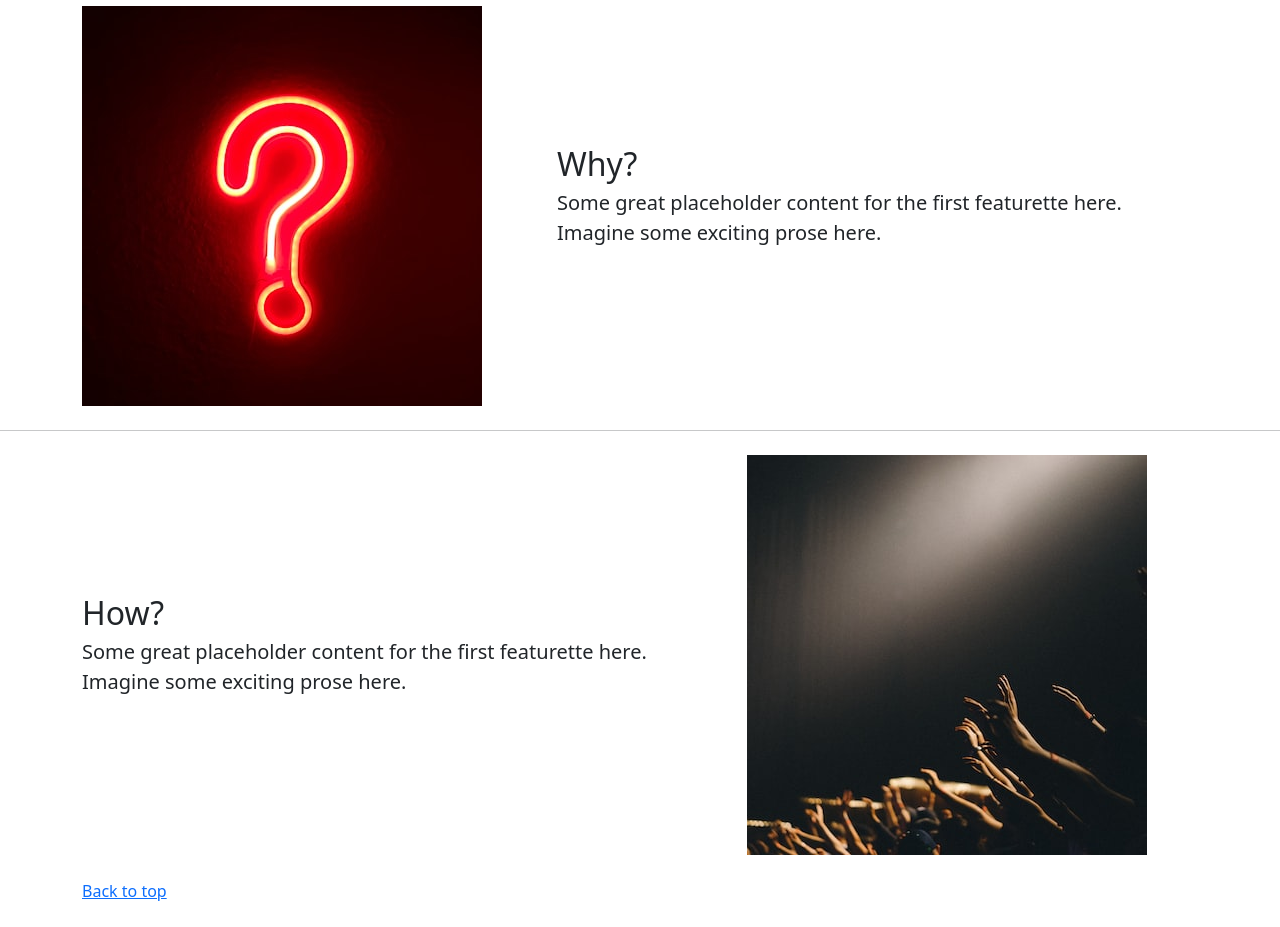
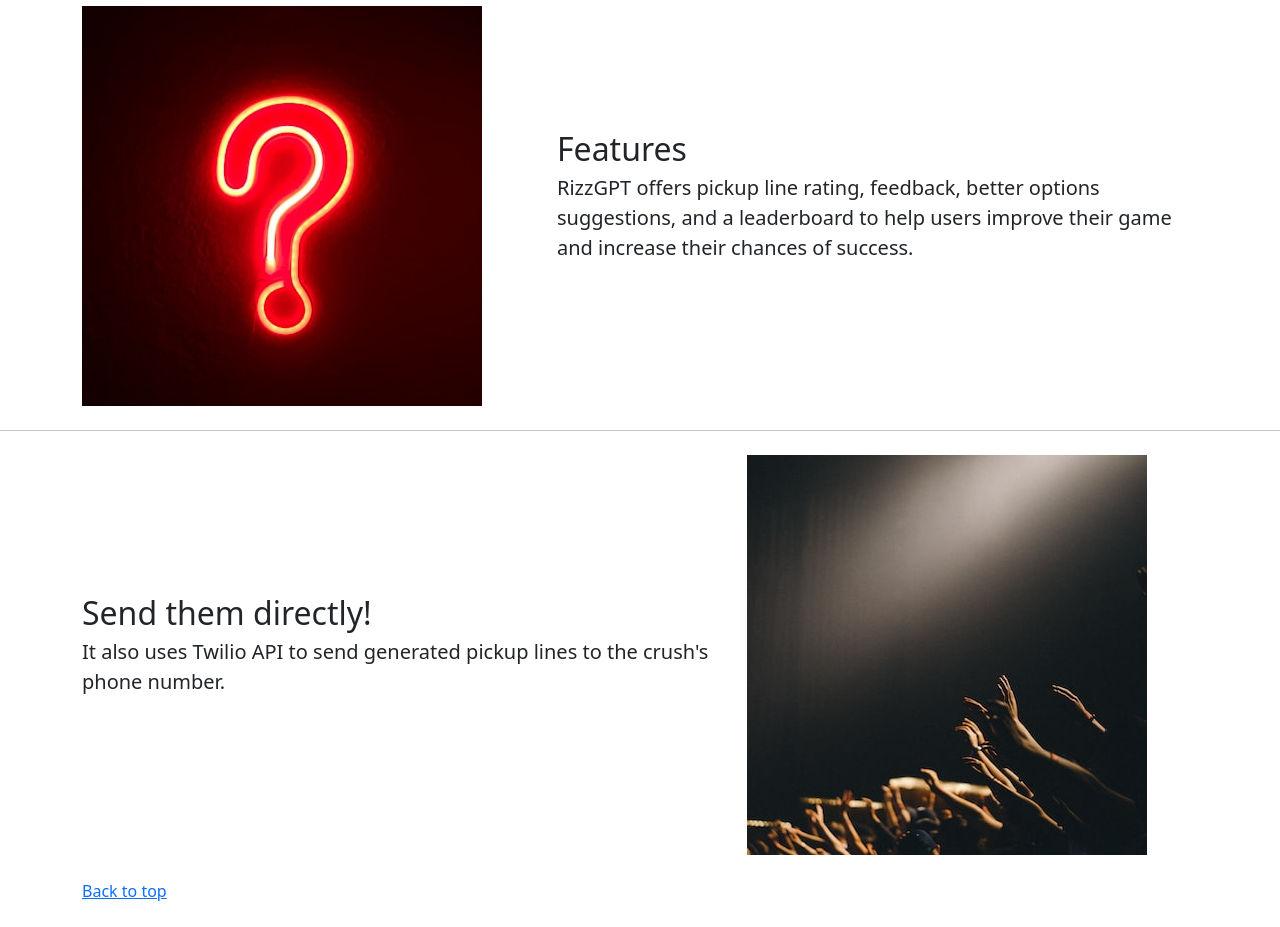
Before and after one commit to Dru-O7/RizzGPT, a website: page public/index.html in a window 1280 px wide. Shown: the part 780-1707 px from the top of the page. Drawn offline with nearby package versions, Linux system fonts and the light colour scheme.

Commit message:
final commit

```diff
--- a/public/index.html
+++ b/public/index.html
@@ -142,10 +142,9 @@
         class="row featurette d-flex justofy-content-center align-items-center"
       >
         <div class="col-md-7 order-md-1">
-          <h2 class="featurette-heading fw-normal lh-1">Why?</h2>
+          <h2 class="featurette-heading fw-normal lh-1">Features</h2>
           <p class="lead">
-            Some great placeholder content for the first featurette here.
-            Imagine some exciting prose here.
+            RizzGPT offers pickup line rating, feedback, better options suggestions, and a leaderboard to help users improve their game and increase their chances of success.
           </p>
         </div>
         <div class="col-md-5">
@@ -162,10 +161,9 @@
         class="row featurette d-flex justify-content-center align-items-center"
       >
         <div class="col-md-7">
-          <h2 class="featurette-heading fw-normal lh-1">How?</h2>
+          <h2 class="featurette-heading fw-normal lh-1">Send them directly!</h2>
           <p class="lead">
-            Some great placeholder content for the first featurette here.
-            Imagine some exciting prose here.
+            It also uses Twilio API to send generated pickup lines to the crush's phone number.
           </p>
         </div>
         <div class="col-md-5">
```
Also changed, not shown: public/img/blog.png (added), public/img/landing.png (added), public/img/leaderboard.png (added), public/img/rizzbot.png (added).
